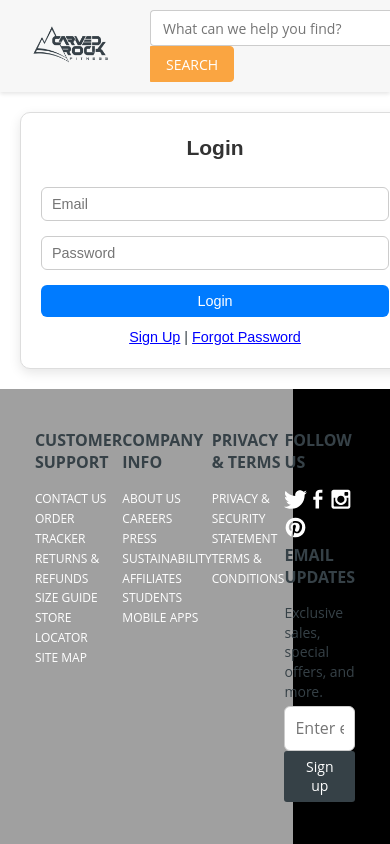
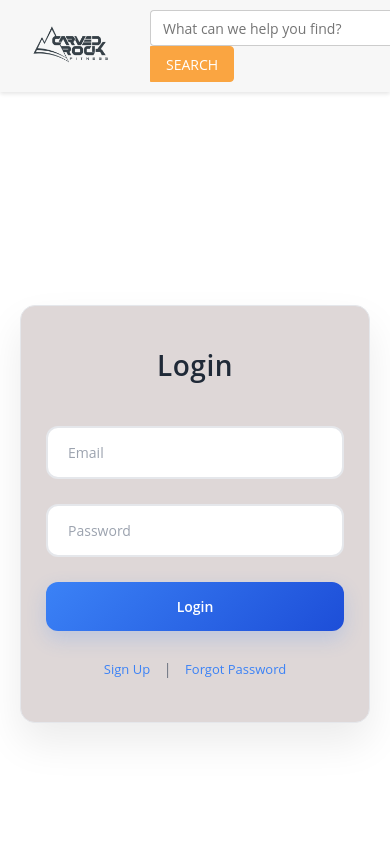
Before and after one commit to prakhart07/landing-page, a React (Create React App) app: page /login in a window 390 px wide. Shown: the top 844 px of the page. Built offline with nearby package versions, Linux system fonts and the light colour scheme.

Commit message:
Animated login

```diff
--- a/src/Assests/CSS/login.css
+++ b/src/Assests/CSS/login.css
@@ -1,76 +1,428 @@
-/* Main.css */
-
 .auth-container {
-    width: 100%;
-    max-width: 400px;
-    margin: 50px auto;
-    padding: 30px;
-    border: 1px solid #ddd;
-    border-radius: 10px;
-    box-shadow: 0 4px 12px rgba(0, 0, 0, 0.1);
-    background-color: #fff;
-    font-family: Arial, sans-serif;
+    display: flex;
+    justify-content: center;
+    align-items: center;
+    min-height: 100vh;
+    background: #ffffff;
+    position: relative;
+    overflow: hidden;
 }
 
-.auth-container h2 {
-    text-align: center;
-    margin-bottom: 20px;
-    color: #333;
+/* Login Form Styles */
+.login-form-tag {
+    background: #ded7d7;
+    padding: 50px 40px;
+    border-radius: 20px;
+    box-shadow: 0 20px 40px rgba(0, 0, 0, 0.08);
+    border: 1px solid #e5e7eb;
+    max-width: 420px;
+    width: 100%;
+    animation: floatIn 1.2s cubic-bezier(0.68, -0.55, 0.265, 1.55);
+    position: relative;
 }
 
-.auth-container form {
+@keyframes floatIn {
+    0% {
+        opacity: 0;
+        transform: translateY(60px) scale(0.8);
+    }
+
+    50% {
+        opacity: 0.8;
+        transform: translateY(-10px) scale(1.05);
+    }
+
+    100% {
+        opacity: 1;
+        transform: translateY(0) scale(1);
+    }
+}
+
+.login-form-tag h2 {
+    text-align: center;
+    margin-bottom: 35px;
+    color: #1f2937;
+    font-size: 32px;
+    font-weight: 600;
+    letter-spacing: 1px;
+    animation: titleFade 1s ease-out 0.2s both;
+}
+
+@keyframes titleFade {
+    0% {
+        opacity: 0;
+        transform: translateY(-20px);
+    }
+
+    100% {
+        opacity: 1;
+        transform: translateY(0);
+    }
+}
+
+.login-form-tag form {
     display: flex;
     flex-direction: column;
+    gap: 25px;
 }
 
-.auth-container input {
-    padding: 10px 12px;
-    margin-bottom: 15px;
-    border: 1px solid #ccc;
-    border-radius: 6px;
-    font-size: 1rem;
+.login-form-tag input {
+    padding: 18px 25px;
+    border: 2px solid #e5e7eb;
+    border-radius: 15px;
+    font-size: 16px;
+    background: #ffffff;
+    color: #1f2937;
+    transition: all 0.3s cubic-bezier(0.25, 0.46, 0.45, 0.94);
+    animation: slideInGlass 0.8s ease-out both;
+    transform: translateX(-50px);
+    opacity: 0;
 }
 
-.auth-container button {
-    padding: 10px;
-    background-color: #007bff;
+.login-form-tag input::placeholder {
+    color: #9ca3af;
+    font-weight: 400;
+}
+
+.login-form-tag input:nth-child(1) {
+    animation-delay: 0.3s;
+}
+
+.login-form-tag input:nth-child(2) {
+    animation-delay: 0.4s;
+}
+
+@keyframes slideInGlass {
+    to {
+        opacity: 1;
+        transform: translateX(0);
+    }
+}
+
+.login-form-tag input:focus {
+    outline: none;
+    border-color: #3b82f6;
+    background: #f8fafc;
+    box-shadow: 0 0 0 3px rgba(59, 130, 246, 0.1);
+    transform: translateY(-2px);
+}
+
+.login-form-tag input:hover {
+    border-color: #6b7280;
+    background: #f9fafb;
+    transform: translateY(-2px);
+    box-shadow: 0 8px 25px rgba(0, 0, 0, 0.08);
+}
+
+.login-form-tag button {
+    padding: 18px 30px;
+    background: linear-gradient(135deg, #3b82f6 0%, #1d4ed8 100%);
     color: white;
     border: none;
-    border-radius: 6px;
-    font-size: 1rem;
+    border-radius: 15px;
+    font-size: 16px;
+    font-weight: 600;
     cursor: pointer;
-    transition: 0.3s;
+    transition: all 0.3s cubic-bezier(0.25, 0.46, 0.45, 0.94);
+    animation: buttonRise 0.8s ease-out 0.5s both;
+    opacity: 0;
+    transform: translateY(30px);
+    position: relative;
+    overflow: hidden;
+    box-shadow: 0 8px 20px rgba(59, 130, 246, 0.2);
 }
 
-.auth-container button:hover {
-    background-color: #0056b3;
+@keyframes buttonRise {
+    to {
+        opacity: 1;
+        transform: translateY(0);
+    }
 }
 
-.auth-container p {
-    text-align: center;
-    margin-top: 10px;
-    font-size: 0.9rem;
+.login-form-tag button::before {
+    content: '';
+    position: absolute;
+    top: 0;
+    left: -100%;
+    width: 100%;
+    height: 100%;
+    background: linear-gradient(90deg, transparent, rgba(255, 255, 255, 0.3), transparent);
+    transition: left 0.6s cubic-bezier(0.25, 0.46, 0.45, 0.94);
 }
 
-.auth-container span {
-    text-decoration: underline;
-    cursor: pointer;
+.login-form-tag button:hover::before {
+    left: 100%;
 }
 
-.auth-container span:hover {
-    color: #0056b3;
+.login-form-tag button:hover {
+    transform: translateY(-3px);
+    box-shadow: 0 12px 30px rgba(59, 130, 246, 0.3);
+    background: linear-gradient(135deg, #1d4ed8 0%, #1e40af 100%);
 }
 
-/* Optional: mobile responsiveness */
-@media (max-width: 450px) {
-    .auth-container {
-        margin: 20px;
-        padding: 20px;
+.login-form-tag button:active {
+    transform: translateY(-1px);
+    box-shadow: 0 6px 15px rgba(59, 130, 246, 0.2);
+}
+
+/* Signup Form Styles */
+.signup-form-tag {
+    background: #ded7d7;
+    padding: 50px 40px;
+    border-radius: 20px;
+    box-shadow: 0 20px 40px rgba(0, 0, 0, 0.08);
+    border: 1px solid #e5e7eb;
+    max-width: 420px;
+    width: 100%;
+    animation: floatIn 1.2s cubic-bezier(0.68, -0.55, 0.265, 1.55);
+    position: relative;
+}
+
+.signup-form-tag h2 {
+    text-align: center;
+    margin-bottom: 35px;
+    color: #1f2937;
+    font-size: 32px;
+    font-weight: 600;
+    letter-spacing: 1px;
+    animation: titleFade 1s ease-out 0.2s both;
+}
+
+.signup-form-tag form {
+    display: flex;
+    flex-direction: column;
+    gap: 25px;
+}
+
+.signup-form-tag input {
+    padding: 18px 25px;
+    border: 2px solid #e5e7eb;
+    border-radius: 15px;
+    font-size: 16px;
+    background: #ffffff;
+    color: #1f2937;
+    transition: all 0.3s cubic-bezier(0.25, 0.46, 0.45, 0.94);
+    animation: slideInGlass 0.8s ease-out both;
+    transform: translateX(-50px);
+    opacity: 0;
+}
+
+.signup-form-tag input::placeholder {
+    color: #9ca3af;
+    font-weight: 400;
+}
+
+.signup-form-tag input:nth-child(1) {
+    animation-delay: 0.3s;
+}
+
+.signup-form-tag input:nth-child(2) {
+    animation-delay: 0.4s;
+}
+
+.signup-form-tag input:nth-child(3) {
+    animation-delay: 0.5s;
+}
+
+.signup-form-tag input:focus {
+    outline: none;
+    border-color: #3b82f6;
+    background: #f8fafc;
+    box-shadow: 0 0 0 3px rgba(59, 130, 246, 0.1);
+    transform: translateY(-2px);
+}
+
+.signup-form-tag input:hover {
+    border-color: #6b7280;
+    background: #f9fafb;
+    transform: translateY(-2px);
+    box-shadow: 0 8px 25px rgba(0, 0, 0, 0.08);
+}
+
+.signup-form-tag button {
+    padding: 18px 30px;
+    background: linear-gradient(135deg, #3b82f6 0%, #1d4ed8 100%);
+    color: white;
+    border: none;
+    border-radius: 15px;
+    font-size: 16px;
+    font-weight: 600;
+    cursor: pointer;
+    transition: all 0.3s cubic-bezier(0.25, 0.46, 0.45, 0.94);
+    animation: buttonRise 0.8s ease-out 0.6s both;
+    opacity: 0;
+    transform: translateY(30px);
+    position: relative;
+    overflow: hidden;
+    box-shadow: 0 8px 20px rgba(59, 130, 246, 0.2);
+}
+
+.signup-form-tag button::before {
+    content: '';
+    position: absolute;
+    top: 0;
+    left: -100%;
+    width: 100%;
+    height: 100%;
+    background: linear-gradient(90deg, transparent, rgba(255, 255, 255, 0.3), transparent);
+    transition: left 0.6s cubic-bezier(0.25, 0.46, 0.45, 0.94);
+}
+
+.signup-form-tag button:hover::before {
+    left: 100%;
+}
+
+.signup-form-tag button:hover {
+    transform: translateY(-3px);
+    box-shadow: 0 12px 30px rgba(59, 130, 246, 0.3);
+    background: linear-gradient(135deg, #1d4ed8 0%, #1e40af 100%);
+}
+
+.signup-form-tag button:active {
+    transform: translateY(-1px);
+    box-shadow: 0 6px 15px rgba(59, 130, 246, 0.2);
+}
+
+/* Error Message Styling */
+.login-form-tag p[style*="red"],
+.signup-form-tag p[style*="red"] {
+    background: #fef2f2;
+    border: 1px solid #fecaca;
+    color: #dc2626 !important;
+    padding: 12px 16px;
+    border-radius: 10px;
+    margin: 20px 0 10px 0;
+    text-align: center;
+    animation: errorSlide 0.5s ease-out;
+    font-size: 14px;
+    font-weight: 500;
+}
+
+@keyframes errorSlide {
+    0% {
+        opacity: 0;
+        transform: translateY(-10px);
     }
 
-    .auth-container input,
-    .auth-container button {
-        font-size: 0.9rem;
-        padding: 8px 10px;
+    100% {
+        opacity: 1;
+        transform: translateY(0);
     }
 }
+
+/* Navigation Links Styling */
+.login-form-tag p:not([style*="red"]),
+.signup-form-tag p:not([style*="red"]) {
+    text-align: center;
+    margin-top: 25px;
+    animation: fadeInUp 0.6s ease-out 0.7s both;
+    opacity: 0;
+    color: #6b7280;
+    font-size: 14px;
+}
+
+.login-form-tag span[style*="cursor"],
+.signup-form-tag span[style*="cursor"] {
+    color: #3b82f6 !important;
+    text-decoration: none;
+    font-weight: 500;
+    transition: all 0.3s ease;
+    cursor: pointer;
+    padding: 6px 12px;
+    border-radius: 8px;
+    display: inline-block;
+    margin: 0 5px;
+    position: relative;
+}
+
+.login-form-tag span[style*="cursor"]:hover,
+.signup-form-tag span[style*="cursor"]:hover {
+    color: #1d4ed8 !important;
+    background: #eff6ff;
+    transform: translateY(-1px);
+    box-shadow: 0 4px 15px rgba(59, 130, 246, 0.15);
+}
+
+@keyframes fadeInUp {
+    to {
+        opacity: 1;
+        transform: translateY(0);
+    }
+}
+
+/* Subtle Background Decoration */
+.auth-container::before {
+    content: '';
+    position: absolute;
+    top: 10%;
+    left: 10%;
+    width: 100px;
+    height: 100px;
+    background: linear-gradient(45deg, #e0f2fe, #f0f9ff);
+    border-radius: 50%;
+    opacity: 0.4;
+    animation: floatSoft 8s ease-in-out infinite;
+}
+
+.auth-container::after {
+    content: '';
+    position: absolute;
+    bottom: 15%;
+    right: 15%;
+    width: 80px;
+    height: 80px;
+    background: linear-gradient(45deg, #f0f9ff, #e0f2fe);
+    border-radius: 50%;
+    opacity: 0.3;
+    animation: floatSoft 10s ease-in-out infinite reverse;
+}
+
+@keyframes floatSoft {
+
+    0%,
+    100% {
+        transform: translateY(0px) rotate(0deg);
+    }
+
+    50% {
+        transform: translateY(-20px) rotate(180deg);
+    }
+}
+
+/* Responsive Design */
+@media (max-width: 480px) {
+
+    .login-form-tag,
+    .signup-form-tag {
+        margin: 20px;
+        padding: 40px 25px;
+        border-radius: 15px;
+    }
+
+    .login-form-tag h2,
+    .signup-form-tag h2 {
+        font-size: 28px;
+        letter-spacing: 0.5px;
+    }
+
+    .login-form-tag input,
+    .login-form-tag button,
+    .signup-form-tag input,
+    .signup-form-tag button {
+        font-size: 14px;
+        padding: 15px 20px;
+        border-radius: 12px;
+    }
+
+    .auth-container::before,
+    .auth-container::after {
+        display: none;
+    }
+
+    .login-form-tag span[style*="cursor"],
+    .signup-form-tag span[style*="cursor"] {
+        padding: 4px 8px;
+        margin: 0 2px;
+        font-size: 13px;
+    }
+}
--- a/src/Components/Login.js
+++ b/src/Components/Login.js
@@ -7,49 +7,82 @@ function Login({ setIsLoggedIn }) {
     const [loginData, setLoginData] = useState({ email: "", password: "" });
     const [signupData, setSignupData] = useState({ name: "", email: "", password: "" });
     const [forgetData, setForgetData] = useState({ email: "" });
-     const [error, setError] = useState("");
+    const [error, setError] = useState("");
 
     const navigate = useNavigate();
 
-    // Generic handle change for forms
+    // Generic handle change
     const handleChange = (e, type) => {
         const { name, value } = e.target;
         if (type === "login") setLoginData({ ...loginData, [name]: value });
         if (type === "signup") setSignupData({ ...signupData, [name]: value });
         if (type === "forget") setForgetData({ ...forgetData, [name]: value });
     };
- const handleLogin = (e) => {
+
+    // Get users from localStorage
+    const getUsers = () => JSON.parse(localStorage.getItem("users")) || [];
+
+    // Save users to localStorage
+    const saveUsers = (users) => localStorage.setItem("users", JSON.stringify(users));
+
+    // Login
+    const handleLogin = (e) => {
         e.preventDefault();
-        console.log("Login data:", loginData);
+        const users = getUsers();
+        const user = users.find(
+            (u) => u.email === loginData.email && u.password === loginData.password
+        );
 
-        // Temporary hardcoded credentials
-        if (loginData.email === "user@example.com" && loginData.password === "1234") {
-            setError(""); // clear error
-             if (setIsLoggedIn) setIsLoggedIn(true);
-            navigate("/dashboard"); // ✅ redirect to dashboard
+        if (user) {
+            setError("");
+            localStorage.setItem("currentUser", JSON.stringify(user));
+            setIsLoggedIn?.(true);
+            navigate("/dashboard");
         } else {
-            setError("Invalid email or password"); // show error
+            setError("Invalid email or password");
         }
     };
 
+    // Signup
     const handleSignup = (e) => {
         e.preventDefault();
-        console.log("Signup data:", signupData);
+        const users = getUsers();
+
+        if (users.some((u) => u.email === signupData.email)) {
+            setError("User already exists with this email");
+            return;
+        }
+
+        const newUser = { ...signupData };
+        users.push(newUser);
+        saveUsers(users);
+
         alert("Signup successful!");
-        setPage("login"); // redirect to login
+        setSignupData({ name: "", email: "", password: "" });
+        setPage("login");
+        setError("");
     };
 
+    // Forget password
     const handleForget = (e) => {
         e.preventDefault();
-        console.log("Forget password data:", forgetData);
-        alert("Password reset link sent!");
-        setPage("login"); // redirect to login
+        const users = getUsers();
+        const user = users.find((u) => u.email === forgetData.email);
+        if (user) {
+            alert(`Password for ${user.email}: ${user.password}`);
+        } else {
+            alert("Email not found.");
+        }
+        setForgetData({ email: "" });
+        setPage("login");
     };
+
+
 
     return (
         <div className="auth-container">
             {page === "login" && (
-                <div className="login-form">
+                <div className="login-form-tag">
                     <h2>Login</h2>
                     <form onSubmit={handleLogin}>
                         <input
@@ -70,6 +103,7 @@ function Login({ setIsLoggedIn }) {
                         />
                         <button type="submit">Login</button>
                     </form>
+                    {error && <p style={{ color: "red" }}>{error}</p>}
                     <p>
                         <span style={{ cursor: "pointer", color: "blue" }} onClick={() => setPage("signup")}>
                             Sign Up
@@ -83,7 +117,7 @@ function Login({ setIsLoggedIn }) {
             )}
 
             {page === "signup" && (
-                <div className="signup-form">
+                <div className="signup-form-tag">
                     <h2>Sign Up</h2>
                     <form onSubmit={handleSignup}>
                         <input
@@ -112,6 +146,7 @@ function Login({ setIsLoggedIn }) {
                         />
                         <button type="submit">Sign Up</button>
                     </form>
+                    {error && <p style={{ color: "red" }}>{error}</p>}
                     <p>
                         <span style={{ cursor: "pointer", color: "blue" }} onClick={() => setPage("login")}>
                             Back to Login
@@ -141,6 +176,7 @@ function Login({ setIsLoggedIn }) {
                     </p>
                 </div>
             )}
+
         </div>
     );
 }
```
Also changed, not shown: src/Components/api/api.js (added).
